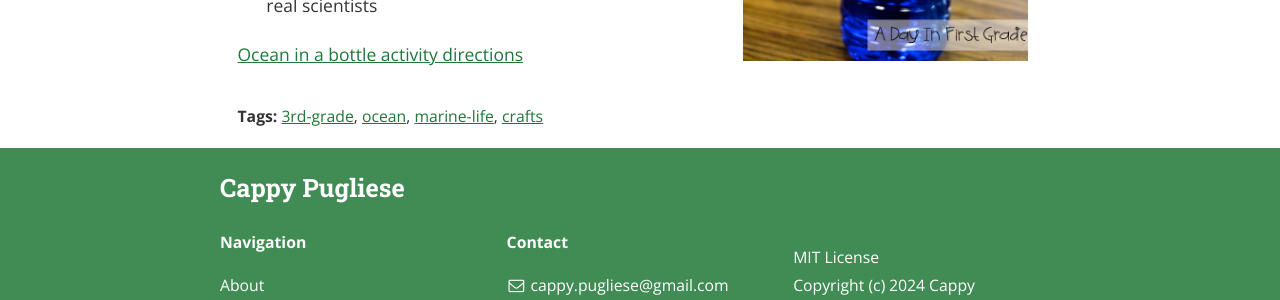
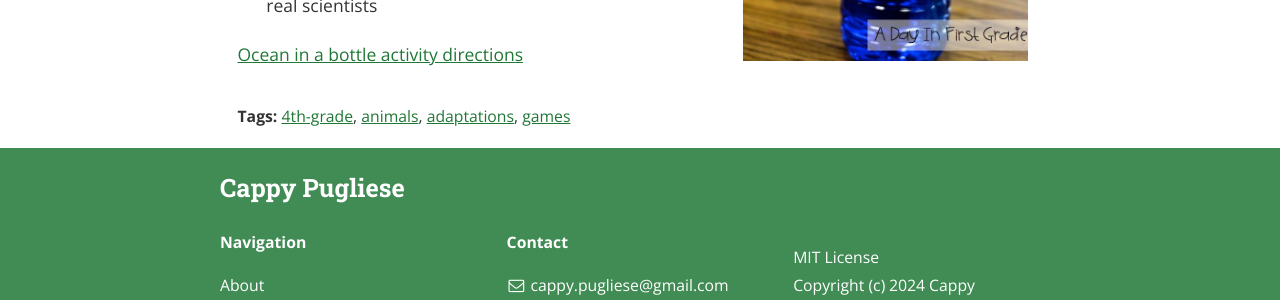
Before and after one commit to cappy-pugliese/cappy-pugliese-website, a Jekyll site: the page built from centrarium-master-clone/_posts/2024-12-18-Animal-Adaptations-activity.md, in a window 1280 px wide and 900 px high, scrolled down 688 px. Shown: the part 452-752 px from the top of the window. Built offline with Jekyll 4.4.1, drawn with Linux system fonts in a browser that asks for light colours; nearby versions of some CDN libraries.

Commit message:
edited activity a bit more

```diff
--- a/centrarium-master-clone/_posts/2024-12-18-Animal-Adaptations-activity.md
+++ b/centrarium-master-clone/_posts/2024-12-18-Animal-Adaptations-activity.md
@@ -4,8 +4,8 @@ title:  "Animal Adaptations Game"
 date:   2024-12-18T20:05:01
 author: Cappy Pugliese
 categories: Outreach
-tags: 3rd-grade ocean marine-life crafts
-cover:  "/assets/images/ocean-background-2.png"
+tags: 4th-grade animals adaptations games
+cover:  "/assets/images/owl-in-tree.png"
 ---
 
 We ran this activity with the 3rd grade classrooms at Natchaug Elementary School
```
Also changed, not shown: centrarium-master-clone/assets/images/owl-in-tree.png (renamed from centrarium-master-clone/assets/images/owl-in-tree.jpeg), 1 other file.
